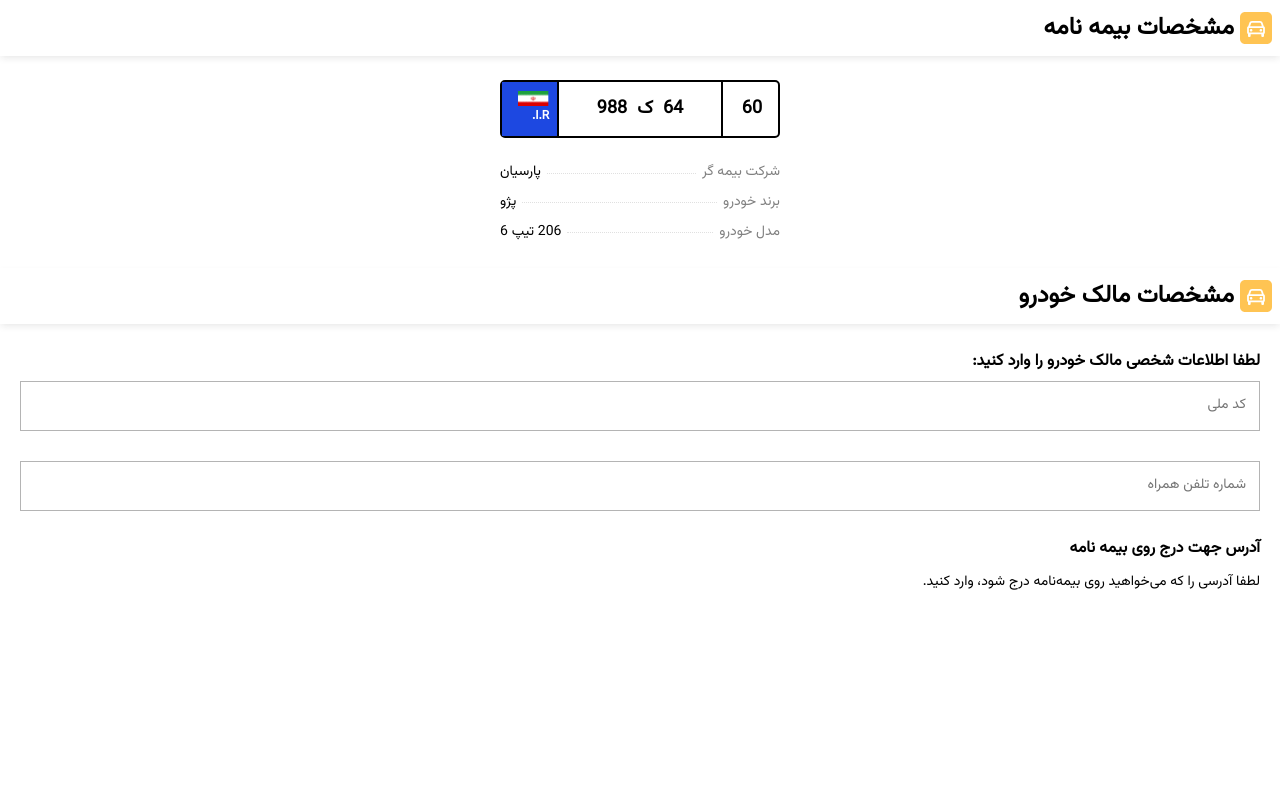
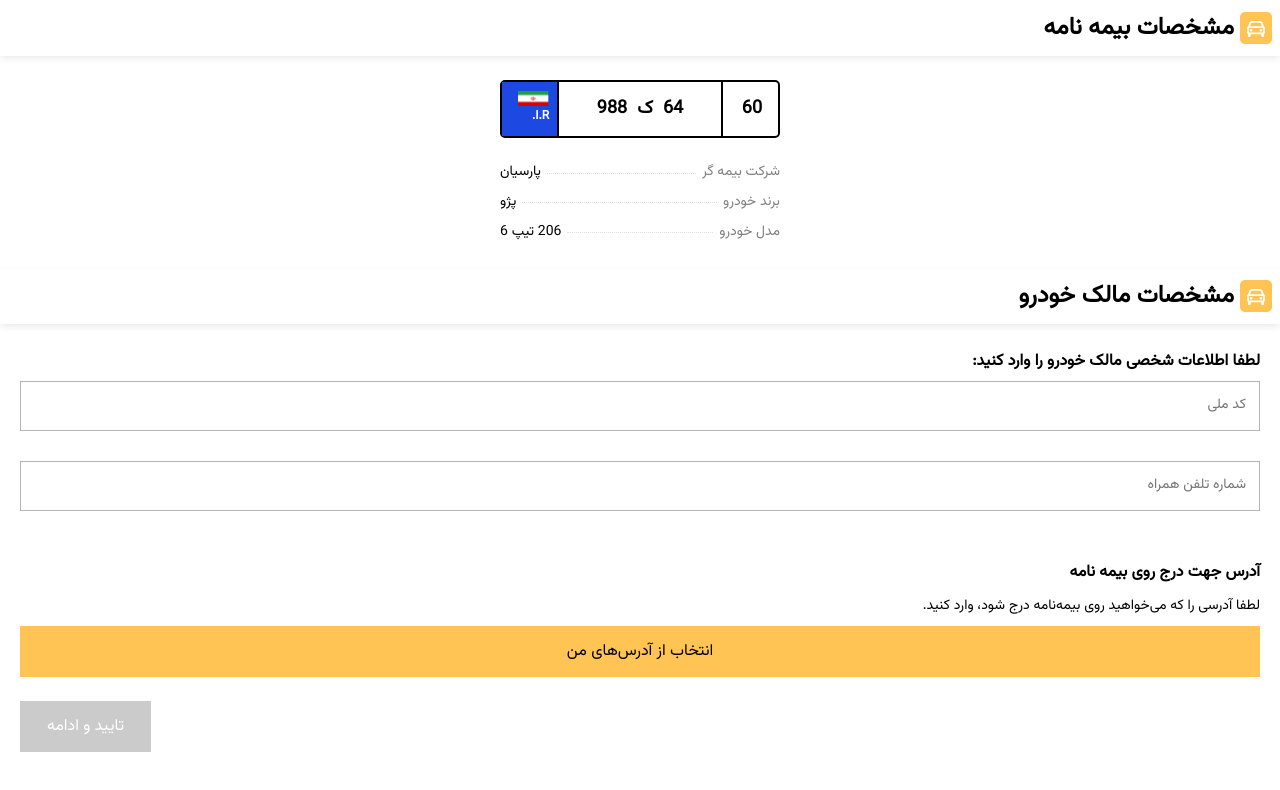
Before and after one commit to westernal/bime-bazaar, a Next.js app: page / in a window 1280 px wide. Shown: the top 790 px of the page. Built offline with nearby package versions, Linux system fonts and the light colour scheme.

Commit message:
Form's UI completed

```diff
--- a/src/components/ui/CustomButton/styles.module.css
+++ b/src/components/ui/CustomButton/styles.module.css
@@ -3,6 +3,22 @@
   font-size: 16px;
   font-weight: 500;
   line-height: 25px;
+  cursor: pointer;
+  transition: opacity 0.3s;
+}
+
+.button:hover {
+  opacity: 0.8;
+}
+
+.isLoading {
+  pointer-events: none;
+  opacity: 0.4;
+}
+
+.button:disabled {
+  opacity: 0.2;
+  pointer-events: none;
 }
 
 .primary {
@@ -17,7 +33,7 @@
   border: 1px solid var(--main-text);
 }
 
-.primary {
+.tertiary {
   background-color: var(--address-color);
   color: var(--main-text);
   border: 1px solid var(--address-color);
--- a/src/views/InsuranceInformation/OwnerInformation/OwnerInformationForm/index.tsx
+++ b/src/views/InsuranceInformation/OwnerInformation/OwnerInformationForm/index.tsx
@@ -2,12 +2,13 @@
 import CustomInput from "@/components/ui/CustomInput";
 import { useHandleFormActions } from "@/hooks/useHandleFormActions";
 import Styles from "./styles.module.css";
+import CustomButton from "@/components/ui/CustomButton";
 
 const OwnerInformationForm = () => {
   const { formData, handleChange, handleSubmit } = useHandleFormActions();
 
   return (
-    <form onSubmit={handleSubmit}>
+    <form className={Styles.form} onSubmit={handleSubmit}>
       <div className={Styles.wrapper}>
         <h3 className={Styles.heading}>
           لطفا اطلاعات شخصی مالک خودرو را وارد کنید:
@@ -36,6 +37,21 @@
         <p className={Styles.text}>
           لطفا آدرسی را که می‌خواهید روی بیمه‌نامه درج شود، وارد کنید.
         </p>
+
+        <CustomButton variant="tertiary" type="button" onClick={() => {}}>
+          انتخاب از آدرس‌های من
+        </CustomButton>
+      </div>
+
+      <div className={Styles.buttonWrapper}>
+        <CustomButton
+          variant="primary"
+          type="button"
+          disabled
+          onClick={() => {}}
+        >
+          تایید و ادامه
+        </CustomButton>
       </div>
     </form>
   );
--- a/src/views/InsuranceInformation/OwnerInformation/OwnerInformationForm/styles.module.css
+++ b/src/views/InsuranceInformation/OwnerInformation/OwnerInformationForm/styles.module.css
@@ -14,3 +14,13 @@
   font-weight: 400;
   line-height: 28px;
 }
+
+.buttonWrapper {
+  display: flex;
+  justify-content: end;
+}
+
+.form {
+  display: grid;
+  gap: 24px;
+}
```
